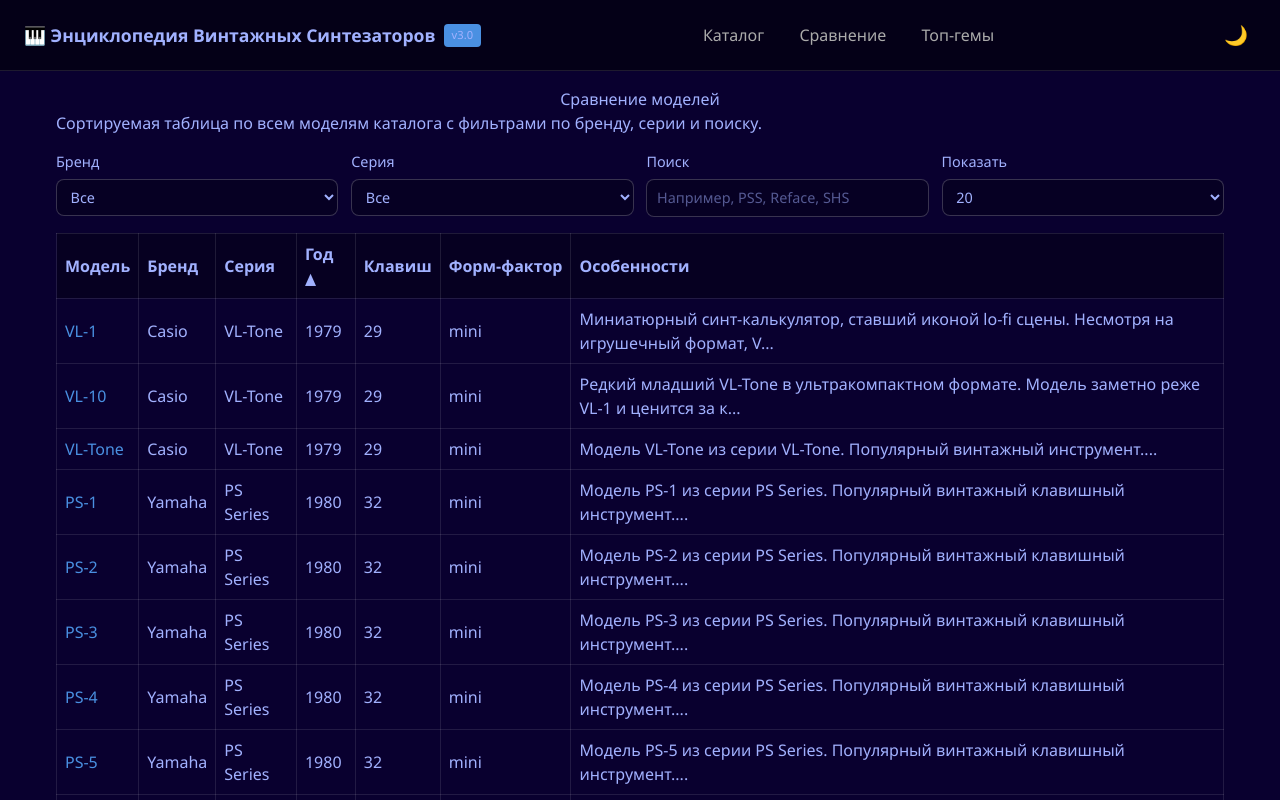
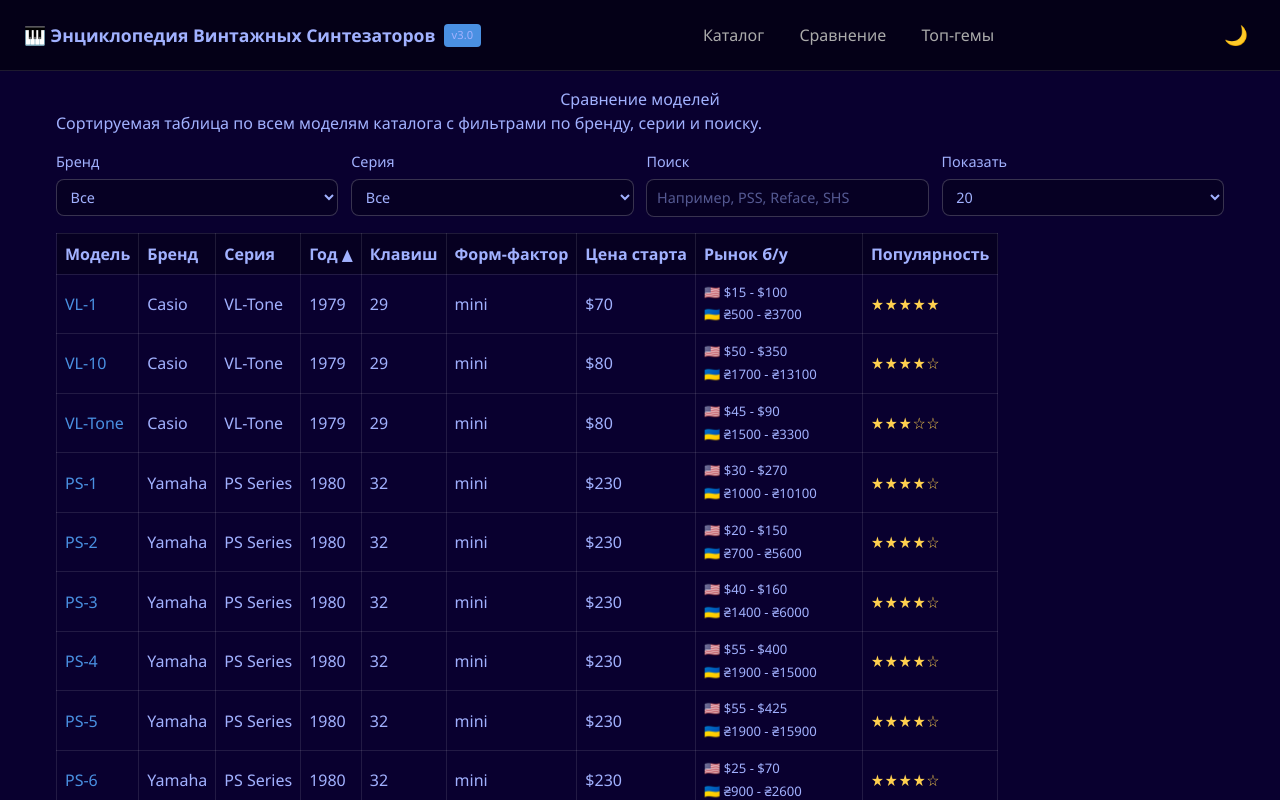
Before and after one commit to imalexjesus/SynthezOPEDIA, a SvelteKit app: page /compare in a window 1280 px wide. Shown: the top 800 px of the page. Built offline with nearby package versions, Linux system fonts and the light colour scheme.

Commit message:
feat: add market pricing and popularity columns to compare table

```diff
--- a/src/routes/compare/+page.svelte
+++ b/src/routes/compare/+page.svelte
@@ -1,7 +1,15 @@
 <script lang="ts">
   import { synths, type SynthModel } from '$lib/data/synths';
 
-  type SortField = 'modelName' | 'brand' | 'series' | 'year' | 'keysCount' | 'formFactor';
+  type SortField =
+    | 'modelName'
+    | 'brand'
+    | 'series'
+    | 'year'
+    | 'keysCount'
+    | 'formFactor'
+    | 'releasePriceUSD'
+    | 'popularityStars';
 
   const allBrands = Array.from(new Set(synths.map((s) => s.brand))).sort();
   const allSeries = Array.from(new Set(synths.map((s) => s.series))).sort();
@@ -25,6 +33,13 @@
 
   function compareValues(a: SynthModel, b: SynthModel) {
     const direction = sortDirection === 'asc' ? 1 : -1;
+
+    if (sortField === 'popularityStars') {
+      const va = a.popularity?.stars ?? 0;
+      const vb = b.popularity?.stars ?? 0;
+      return (va - vb) * direction;
+    }
+
     const va = a[sortField];
     const vb = b[sortField];
 
@@ -106,7 +121,9 @@
         <th on:click={() => cycleSort('year')}>Год {sortField==='year' ? (sortDirection==='asc' ? '▲' : '▼') : ''}</th>
         <th on:click={() => cycleSort('keysCount')}>Клавиш {sortField==='keysCount' ? (sortDirection==='asc' ? '▲' : '▼') : ''}</th>
         <th on:click={() => cycleSort('formFactor')}>Форм‑фактор {sortField==='formFactor' ? (sortDirection==='asc' ? '▲' : '▼') : ''}</th>
-        <th>Особенности</th>
+        <th on:click={() => cycleSort('releasePriceUSD')}>Цена старта {sortField==='releasePriceUSD' ? (sortDirection==='asc' ? '▲' : '▼') : ''}</th>
+        <th>Рынок б/у</th>
+        <th on:click={() => cycleSort('popularityStars')}>Популярность {sortField==='popularityStars' ? (sortDirection==='asc' ? '▲' : '▼') : ''}</th>
       </tr>
     </thead>
     <tbody>
@@ -118,7 +135,18 @@
           <td>{synth.year}</td>
           <td>{synth.keysCount}</td>
           <td>{synth.formFactor}</td>
-          <td>{synth.description.slice(0, 90)}...</td>
+          <td>{synth.releasePriceUSD ? `$${synth.releasePriceUSD}` : 'н/д'}</td>
+          <td>
+            <div class="market-cell">
+              <span>🇺🇸 {synth.marketPrices?.usaUsed ?? 'н/д'}</span>
+              <span>🇺🇦 {synth.marketPrices?.uaUsed ?? 'н/д'}</span>
+            </div>
+          </td>
+          <td>
+            <div class="pop-cell">
+              {'★'.repeat(synth.popularity?.stars ?? 0)}{'☆'.repeat(5 - (synth.popularity?.stars ?? 0))}
+            </div>
+          </td>
         </tr>
       {/each}
     </tbody>
@@ -170,6 +198,18 @@
     padding: 0.5rem;
     text-align: left;
   }
+  .market-cell {
+    display: flex;
+    flex-direction: column;
+    gap: 0.2rem;
+    font-size: 0.82rem;
+    min-width: 150px;
+  }
+  .pop-cell {
+    color: #ffd04f;
+    letter-spacing: 1px;
+    white-space: nowrap;
+  }
   th {
     background: rgba(0,0,0,0.3);
     cursor: pointer;
```
